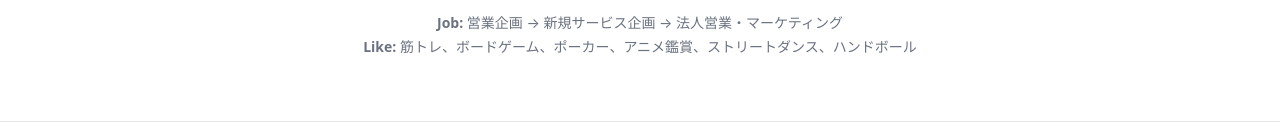
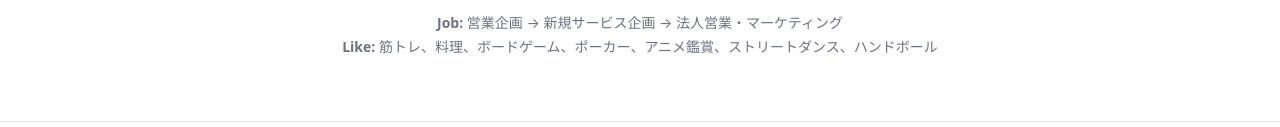
Before and after one commit to kawatako/kawatako.github.io, a plain HTML site: page index.html in a window 1280 px wide. Shown: the part 362-489 px from the top of the page. Drawn offline with Linux system fonts and the light colour scheme.

Commit message:
Update index.html

```diff
--- a/index.html
+++ b/index.html
@@ -19,7 +19,7 @@
   </p>
   <div class="mt-4 text-sm text-gray-500 space-y-1">
     <p><strong>Job:</strong> 営業企画 → 新規サービス企画 → 法人営業・マーケティング</p>
-    <p><strong>Like:</strong> 筋トレ、ボードゲーム、ポーカー、アニメ鑑賞、ストリートダンス、ハンドボール</p>
+    <p><strong>Like:</strong> 筋トレ、料理、ボードゲーム、ポーカー、アニメ鑑賞、ストリートダンス、ハンドボール</p>
   </div>
 </section>
 
```
